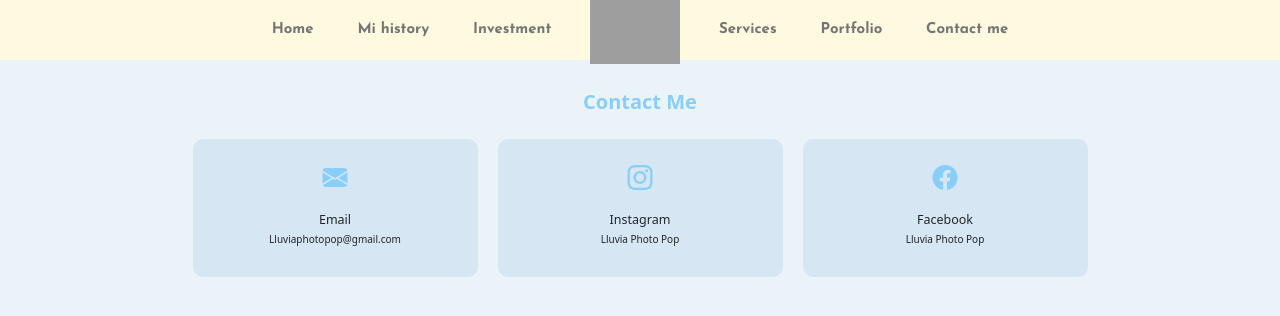
After one commit to Gissela25/lluvia-photopop, a PHP site: page /contactme.html in a window 1280 px wide. The commit adds this page. Shown: the top 316 px of the page. Run offline with PHP 8.4, Linux system fonts and the light colour scheme; some web fonts are replaced; grey boxes are pictures that could not be loaded.

Commit message:
contactme

```diff
--- a/assets/css/style.css
+++ b/assets/css/style.css
@@ -18,6 +18,9 @@
     --light-purple: #FADAFA;
     --lluvia: #5BAEC1;
     --lluvia2: #FFCFB3;
+    --celeste-lluvia: #d6e6f2;
+    --celesta-claro-lluvia: #eaf4f8;
+    --azul-lluvia: lightskyblue;
 }
 
 
@@ -46,6 +49,19 @@ nav {
 }
 
 /*  colores */
+
+.bg-celesta-claro-lluvia{
+    background-color: var(--celesta-claro-lluvia);
+}
+
+.bg-celeste-lluvia{
+    background-color: var(--celeste-lluvia);
+}
+
+.bg-azul-lluvia{
+    background-color: var(--azul-lluvia);
+}
+
 
 
 .bg-morado-claro {
@@ -524,3 +540,46 @@ ul {
 .bg-lpurple {
     background-color: var(--light-purple) !important;
 }
+
+
+/* CONTACT ME  */
+
+.contact-me {
+    background-color: var(--celesta-claro-lluvia);
+    color: #333;
+  }
+
+  .contact-me .section-title {
+    font-weight: bold;
+    color: var(--azul-lluvia);
+  }
+
+  .contact-me .icon-box {
+    font-size: 2.5rem;
+    color: var(--azul-lluvia);
+    margin-bottom: 15px;
+  }
+
+  .contact-box {
+    background-color: var(--celeste-lluvia);
+    padding: 20px;
+    margin: 10px;
+    border-radius: 10px;
+    transition: transform 0.3s ease;
+  }
+
+  .contact-box:hover {
+    transform: translateY(-5px);
+    background-color: var(--azul-lluvia);
+    color: white;
+  }
+
+  .contact-box i {
+    display: inline-block;
+  }
+
+
+.contact-box:hover .icon-box,
+.contact-box a:hover {
+  color: var(--azul-oscuro);
+}
--- a/components/navbar.html
+++ b/components/navbar.html
@@ -60,7 +60,7 @@
                 <a class="nav-link" href="/portfolio.html">Portfolio</a>
               </li>
               <li class="nav-item">
-                <a class="nav-link" href="#">Contact me</a>
+                <a class="nav-link" href="/contactme.html">Contact me</a>
               </li>
             </ul>
           </div>
--- /dev/null
+++ b/contactme.html
@@ -0,0 +1,91 @@
+<!DOCTYPE html>
+<html lang="en">
+
+<head>
+    <meta charset="UTF-8" />
+    <meta name="viewport" content="width=device-width, initial-scale=1.0" />
+    <meta name="description" content="Photographer website - High quality photography for various occasions." />
+    <meta name="robots" content="index,follow" />
+    <title>Contactme</title>
+
+    <link rel="preconnect" href="https://fonts.googleapis.com" />
+    <link rel="preconnect" href="https://fonts.gstatic.com" crossorigin />
+    <link rel="preload"
+        href="https://fonts.googleapis.com/css2?family=Josefin+Sans:wght@100..700&family=Dancing+Script:wght@400..700&display=swap"
+        as="style">
+    <link
+        href="https://fonts.googleapis.com/css2?family=Josefin+Sans:wght@100..700&family=Dancing+Script:wght@400..700&display=swap"
+        rel="stylesheet" />
+
+    <link rel="stylesheet" href="https://cdn.jsdelivr.net/npm/bootstrap@5.3.3/dist/css/bootstrap.min.css" media="print"
+        onload="this.media='all'">
+    <noscript>
+        <link rel="stylesheet" href="https://cdn.jsdelivr.net/npm/bootstrap@5.3.3/dist/css/bootstrap.min.css">
+    </noscript>
+
+    <link rel="stylesheet" href="assets/css/style.css" />
+
+    <script defer src="script.js"></script>
+</head>
+
+<body class="bg-celesta-claro-lluvia">
+
+  <div id="navbar" class="text-center">Navbar</div>
+
+
+
+
+  <section class="contact-me text-center py-5">
+    <div class="container">
+      <h2 class="section-title">Contact Me</h2>
+      <div class="row mt-4 justify-content-center">
+
+        <!-- Email -->
+        <div class="col-md-3 col-10 contact-box">
+            <a href="mailto:Lluviaphotopop@gmail.com" class="text-decoration-none text-dark" target="_blank" rel="noopener noreferrer">
+              <div class="icon-box">
+                <i class="bi bi-envelope-fill"></i>
+              </div>
+              <h5>Email</h5>
+              <p>Lluviaphotopop@gmail.com</p>
+            </a>
+          </div>
+
+        <!-- Instagram -->
+        <div class="col-md-3 col-10 contact-box">
+            <a href="https://www.instagram.com/lluviaphotopop?igsh=ZDBndmFxeWszYXhi" class="text-decoration-none text-dark" target="_blank" rel="noopener noreferrer">
+          <div class="icon-box">
+            <i class="bi bi-instagram"></i>
+          </div>
+          <h5>Instagram</h5>
+          <p>Lluvia Photo Pop</p>
+        </a>
+        </div>
+
+        <!-- Facebook -->
+        <div class="col-md-3 col-10 contact-box">
+            <a href="https://www.facebook.com/share/1Hkr7vUDRg/" class="text-decoration-none text-dark" target="_blank" rel="noopener noreferrer">
+          <div class="icon-box">
+            <i class="bi bi-facebook"></i>
+          </div>
+          <h5>Facebook</h5>
+          <p>Lluvia Photo Pop</p>
+        </a>
+        </div>
+
+      </div>
+    </div>
+  </section>
+
+
+
+
+
+</body>
+
+<script defer src="https://cdn.jsdelivr.net/npm/bootstrap@5.3.3/dist/js/bootstrap.bundle.min.js"
+    integrity="sha384-YvpcrYf0tY3lHB60NNkmXc5s9fDVZLESaAA55NDzOxhy9GkcIdslK1eN7N6jIeHz"
+    crossorigin="anonymous"></script>
+<link rel="stylesheet" href="https://cdn.jsdelivr.net/npm/bootstrap-icons@1.10.5/font/bootstrap-icons.min.css">
+
+</html>
--- a/index.html
+++ b/index.html
@@ -92,9 +92,9 @@
       <div class="home-final text-center mt-5 pt-5">
         <p class="font-Josefin2 mt-5">Hi I’m Stephanie!</p>
         <p class="font-Josefin2">Your freelance photographer!</p>
-        <button type="button" class="btn btn-primary fs-2 font-Josefin text-white mb-4">
+        <a type="button" class="btn btn-primary fs-2 m-6 font-Josefin text-white mb-4" href="/contactme.html">
           Contact with me
-        </button>
+        </a>
       </div>
     </div>
   </section>
--- a/investment.html
+++ b/investment.html
@@ -6,7 +6,7 @@
     <meta name="viewport" content="width=device-width, initial-scale=1.0" />
     <meta name="description" content="Photographer website - High quality photography for various occasions." />
     <meta name="robots" content="index,follow" />
-    <title>Home</title>
+    <title>Investment</title>
 
     <link rel="preconnect" href="https://fonts.googleapis.com" />
     <link rel="preconnect" href="https://fonts.gstatic.com" crossorigin />
@@ -59,7 +59,7 @@
                 <img src="https://storage.googleapis.com/imageslluvia/investment.jpg" class="img-fluid rounded" alt="Camera Lens" style="max-height: 400px;">
             </div>
         </div>
-        <div class="row mt-5 bg-anaranjado-oscuro">
+        <div class="row mt-5 bg-anaranjado">
             <div class="col-md-12 text-center">
                 <h3 class="Josefin my-3 font-morado-paleta py-5">Session Perks</h3>
                 <p class="text-dark fs-3 font-dancing">
```
